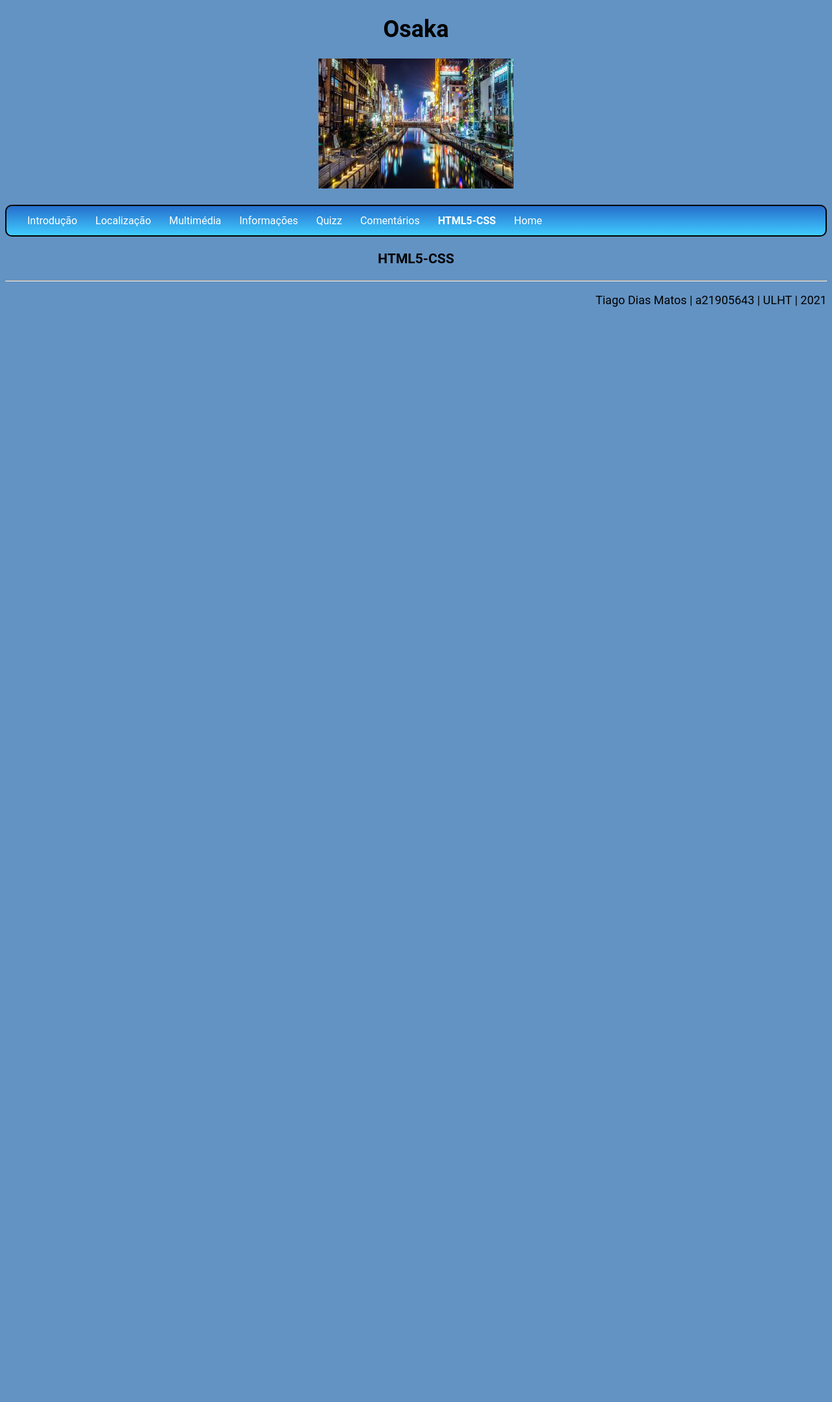
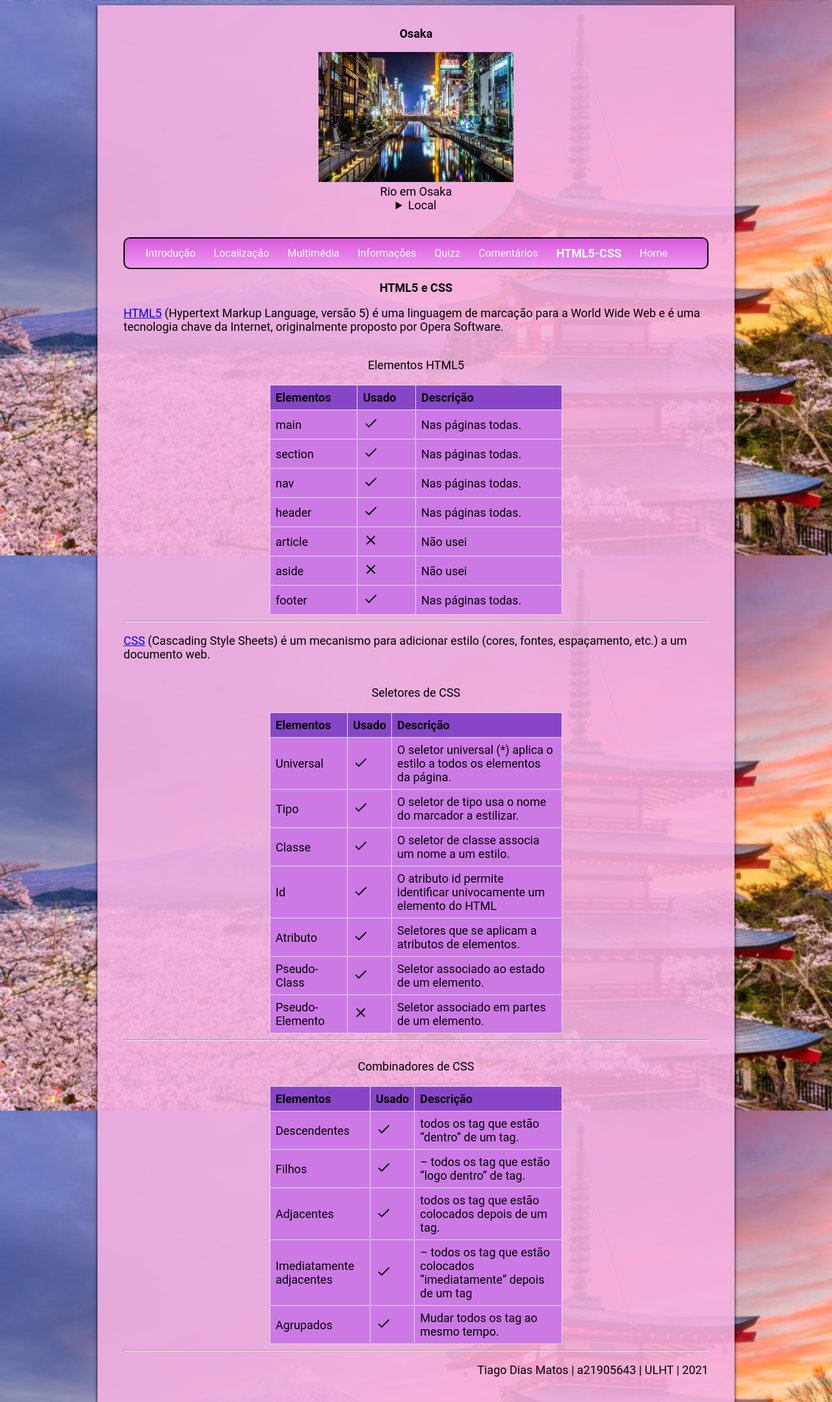
Before and after one commit to TiagoDM-21905643/pw-labs-tiagomatos-a2190543, a PHP site: page /lab4/html5-css.html in a window 1280 px wide. Shown: the whole page at 65% size. Before the commit the page ends 472 px from the top, so only its background shows below. Run offline with PHP 8.4, Linux system fonts and the light colour scheme.

Commit message:
lab4 quase feito

```diff
--- a/lab4/estilos.css
+++ b/lab4/estilos.css
@@ -1,6 +1,6 @@
 #menu {
-	background: #0099CC;
-	background: linear-gradient(to bottom,  #266ECC,  #40CCFF);
+	background: #eb9dd3;
+	background: linear-gradient(to bottom,  #d75adb,  #f096f3);
 	color: #FFF;
 	height: 45px;
 	padding-left: 18px;
@@ -34,7 +34,7 @@
 }
 #menu li a:hover {
 	color: #FFFFFF;
-	background: linear-gradient(to bottom,  #005FCC,  #00EEFF);
+	background: linear-gradient(to bottom,  #a75adb,  #d996f3);
 }
 #menu input {
 	display: none;
@@ -83,7 +83,7 @@
 }
 @media screen and (max-width: 800px){
 	#menu {position:relative}
-	#menu ul {background:linear-gradient(to bottom,  #005FCC,  #00EEFF);position:absolute;top:100%;right:0;left:0;z-index:3;height:auto;display:none}
+	#menu ul {background:linear-gradient(to bottom,  #d75adb,  #f096f3);position:absolute;top:100%;right:0;left:0;z-index:3;height:auto;display:none}
 	#menu ul.sub-menus {width:100%;position:static;}
 	#menu ul.sub-menus a {padding-left:30px;}
 	#menu li {display:block;float:none;width:auto;}
@@ -93,9 +93,26 @@
 	#menu input:checked + label:before {content:"\00d7"}
 	#menu input:checked ~ ul {display:block}
 }
-body {
+html {
+	background-image: url(images/bg.jpg);
+	background-attachment: fixed;
+	background-repeat: no-repeat;
+	background-size: cover;
+	height: 100%;
+}
+* {
 	font-family: 'Roboto', sans-serif;
 	font-size: large;
+}
+body {
+	width: 900px;
+	min-height: 100%;
+    margin-left: auto;
+    margin-right: auto;
+    padding: 0 40px;
+    position: relative;
+    background: #f7b2e2e3;
+    box-shadow: black 0 2px 5px 0;
 }
 header {
 	text-align: center;
@@ -106,3 +123,20 @@
 footer {
 	text-align: right;
 }
+table {
+    border-collapse: collapse;
+    width: 50%;
+    background-color: rgb(204, 121, 230);
+    text-align: center;
+    margin-left: 25%;
+  }
+
+  td, th {
+    border: 1px solid #dddddd;
+    text-align: left;
+    padding: 8px;
+  }
+
+  table caption {
+      padding: 20px;
+  }
--- a/lab4/html5-css.html
+++ b/lab4/html5-css.html
@@ -8,13 +8,26 @@
         <meta name="description" content="HTML5-CSS">
         <link rel="stylesheet" type="text/css" href="estilos.css">
         <link rel="shortcut icon" type="image/x-icon" href="images/icon.png"/>
-        <body style="background-color:rgba(60, 120, 180, 0.8)"></body>
+        <link href="https://fonts.googleapis.com/icon?family=Material+Icons" rel="stylesheet">
+        <style>
+            table {
+                margin-left: auto;
+                margin-right: auto;
+            }
+        </style>
     </head>
 
     <body>
         <header>
-            <h1> Osaka </h1>
-            <img src="images/osaka.png">
+            <br><h1> Osaka </h1>
+            <figure>
+                <img src="images/osaka.png">
+                <figcaption>Rio em Osaka</figcaption>
+                <details>
+                    <summary>Local</summary>
+                    <p>Dontonbori in Osaka, Japan</p>
+                </details>
+            </figure>
         </header><br>
 
         <nav id='menu'>
@@ -32,14 +45,175 @@
         </nav>
 
         <main>
-            <h3> HTML5-CSS </h3>
+            <h3> HTML5 e CSS </h3>
 
             <section>
+                <p><a href='pt.wikipedia.org/wiki/HTML5'>HTML5</a> (Hypertext Markup Language, versão 5) é uma linguagem de marcação para a World Wide Web e é uma tecnologia chave da Internet, originalmente proposto por Opera Software.</p>
+                <table>
+                    <caption>Elementos HTML5</caption>
+                    <thead>
+                        <tr style="background-color:rgba(107, 46, 187, 0.685)">
+                            <th>Elementos</th>
+                            <th>Usado</th>
+                            <th>Descrição</th>
+                        </tr>
+                    </thead>
 
+                    <tbody>
+                        <tr>
+                            <td>main</td>
+                            <td><i class="material-icons">done</i></td>
+                            <td>Nas páginas todas.</td>
+                        </tr>
+
+                        <tr>
+                            <td>section</td>
+                            <td><i class="material-icons">done</i></td>
+                            <td>Nas páginas todas.</td>
+                        </tr>
+
+                        <tr>
+                            <td>nav</td>
+                            <td><i class="material-icons">done</i></td>
+                            <td>Nas páginas todas.</td>
+                        </tr>
+
+                        <tr>
+                            <td>header</td>
+                            <td><i class="material-icons">done</i></td>
+                            <td>Nas páginas todas.</td>
+                        </tr>
+
+                        <tr>
+                            <td>article</td>
+                            <td><i class="material-icons">clear</i></td>
+                            <td>Não usei</td>
+                        </tr>
+
+                        <tr>
+                            <td>aside</td>
+                            <td><i class="material-icons">clear</i></td>
+                            <td>Não usei</td>
+                        </tr>
+
+                        <tr>
+                            <td>footer</td>
+                            <td><i class="material-icons">done</i></td>
+                            <td>Nas páginas todas.</td>
+                        </tr>
+                    </tbody>
+
+                </table>
+            </section><hr>
+
+            <section>
+                <p><a href='pt.wikipedia.org/wiki/Cascading_Style_Sheets'>CSS</a> (Cascading Style Sheets) é um mecanismo para adicionar estilo (cores, fontes, espaçamento, etc.) a um documento web.</p>
+                <table>
+                    <caption>Seletores de CSS</caption>
+                    <thead>
+                        <tr style="background-color:rgba(107, 46, 187, 0.685)">
+                            <th>Elementos</th>
+                            <th>Usado</th>
+                            <th>Descrição</th>
+                        </tr>
+                    </thead>
+
+                    <tbody>
+                        <tr>
+                            <td>Universal</td>
+                            <td><i class="material-icons">done</i></td>
+                            <td>O seletor universal (*) aplica o estilo a todos os elementos da
+                                página.</td>
+                        </tr>
+
+                        <tr>
+                            <td>Tipo</td>
+                            <td><i class="material-icons">done</i></td>
+                            <td>O seletor de tipo usa o nome do marcador a estilizar.</td>
+                        </tr>
+
+                        <tr>
+                            <td>Classe</td>
+                            <td><i class="material-icons">done</i></td>
+                            <td>O seletor de classe associa um nome a um estilo.</td>
+                        </tr>
+
+                        <tr>
+                            <td>Id</td>
+                            <td><i class="material-icons">done</i></td>
+                            <td>O atributo id permite identificar univocamente um elemento
+                                do HTML</td>
+                        </tr>
+
+                        <tr>
+                            <td>Atributo</td>
+                            <td><i class="material-icons">done</i></td>
+                            <td>Seletores que se aplicam a atributos de elementos.</td>
+                        </tr>
+
+                        <tr>
+                            <td>Pseudo-Class</td>
+                            <td><i class="material-icons">done</i></td>
+                            <td>Seletor associado ao estado de um elemento.</td>
+                        </tr>
+
+                        <tr>
+                            <td>Pseudo-Elemento</td>
+                            <td><i class="material-icons">clear</i></td>
+                            <td>Seletor associado em partes de um elemento.</td>
+                        </tr>
+                    </tbody>
+
+                </table>
+            </section><hr>
+
+            <section>
+                <table>
+                    <thead>
+                        <tr style="background-color:rgba(107, 46, 187, 0.685)">
+                            <th>Elementos</th>
+                            <th>Usado</th>
+                            <th>Descrição</th>
+                        </tr>
+                    </thead>
+
+                    <tbody>
+                        <caption>Combinadores de CSS</caption>
+                        <tr>
+                            <td>Descendentes</td>
+                            <td><i class="material-icons">done</i></td>
+                            <td>todos os tag que estão “dentro” de um tag.</td>
+                        </tr>
+
+                        <tr>
+                            <td>Filhos</td>
+                            <td><i class="material-icons">done</i></td>
+                            <td>– todos os tag que estão “logo dentro” de tag.</td>
+                        </tr>
+
+                        <tr>
+                            <td>Adjacentes</td>
+                            <td><i class="material-icons">done</i></td>
+                            <td>todos os tag que estão colocados depois de um tag.</td>
+                        </tr>
+
+                        <tr>
+                            <td>Imediatamente adjacentes</td>
+                            <td><i class="material-icons">done</i></td>
+                            <td>– todos os tag que estão colocados “imediatamente” depois de um tag</td>
+                        </tr>
+
+                        <tr>
+                            <td>Agrupados</td>
+                            <td><i class="material-icons">done</i></td>
+                            <td>Mudar todos os tag ao mesmo tempo.</td>
+                        </tr>
+                    </tbody>
+                </table>
             </section><hr>
 
             <footer>
-                <p>Tiago Dias Matos | a21905643 | ULHT | 2021</p>
+                <p>Tiago Dias Matos | a21905643 | ULHT | 2021</p><br>
             </footer>
         </main>
     </body>
```
Also changed, not shown: lab4/comentarios.html (+10 -4 lines), lab4/index.html (+21 -5 lines), lab4/info.html (+12 -6 lines), lab4/local.html (+10 -4 lines), lab4/multimedia.html (+10 -4 lines), lab4/quizz.html (+10 -4 lines), lab4/images/bg.jpg.
